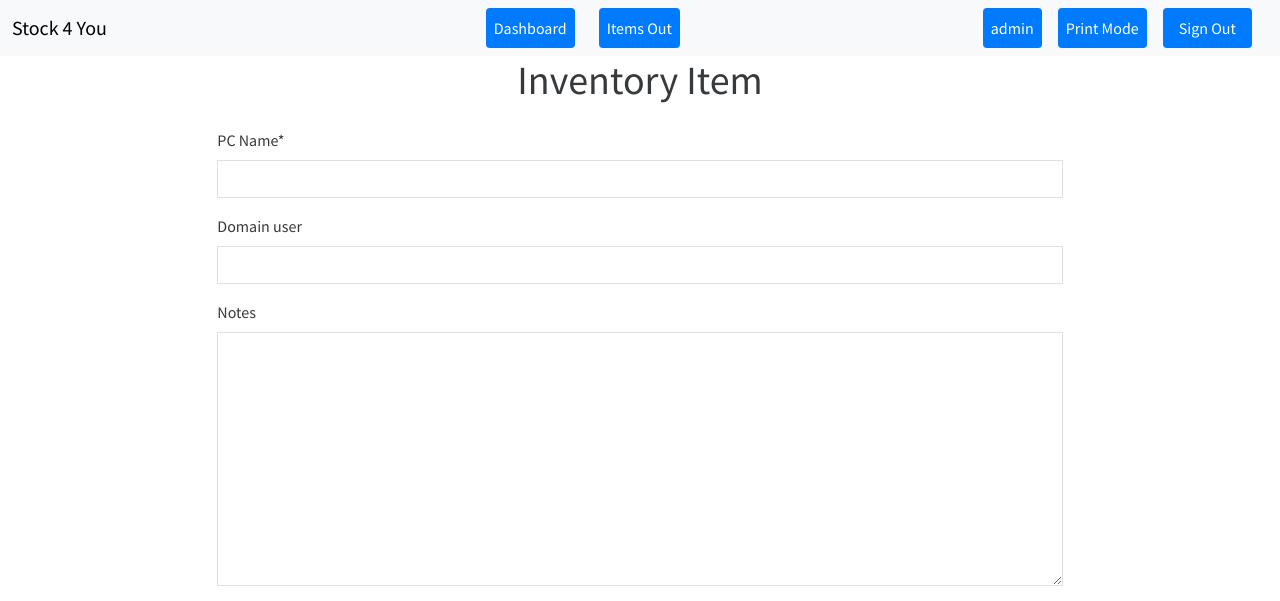
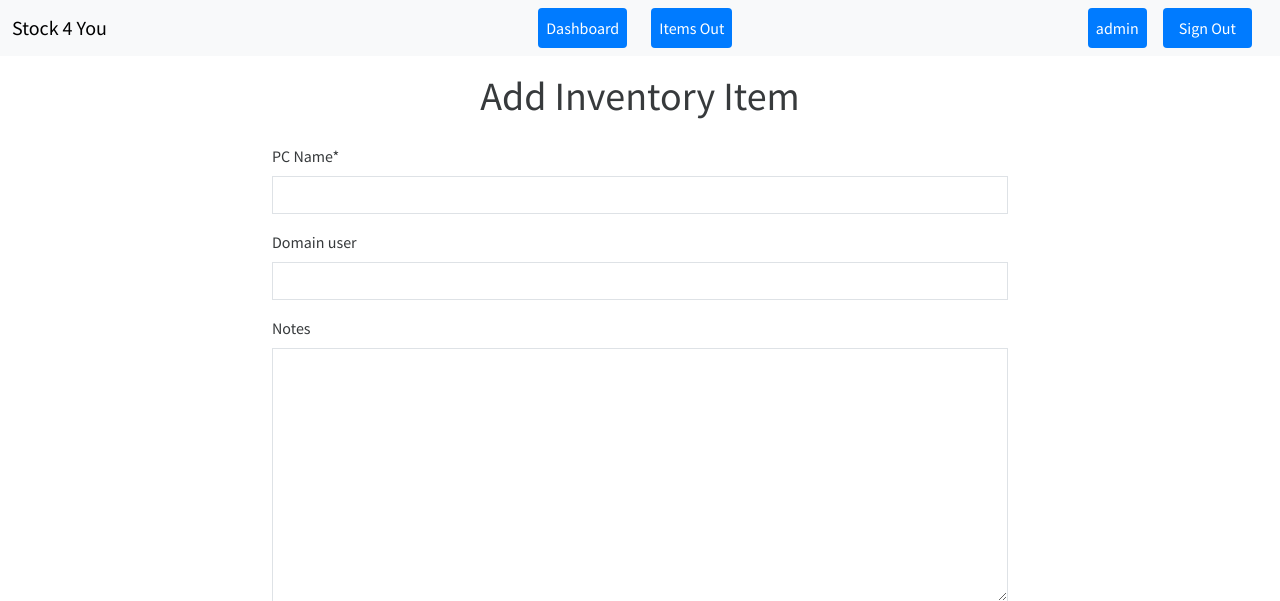
Before and after one commit to kcurt123/CIS281, a Django app: page /add-item/ in a window 1280 px wide. Shown: the top 601 px of the page. Run offline with Django 5.2, Linux system fonts and the light colour scheme; a user stored in the database is signed in; data comes from the database, SQL or seed files in the repository; both versions use the stored data as it was after the commit; some libraries are stand-ins or nearby versions.

Commit message:
made print view button only viewable on dashboard and items out templates

```diff
--- a/inventory_management/inventory/templates/inventory/item_form.html
+++ b/inventory_management/inventory/templates/inventory/item_form.html
@@ -11,7 +11,7 @@
 {% block content %}
 <div class="container mt-3">
     <div class="text-center mb-4">
-        <h1>Inventory Item</h1>
+        <h1>Add Inventory Item</h1>
     </div>
 
     <!--<div class="row justify-content-center">
--- a/inventory_management/inventory/templates/inventory/navagation.html
+++ b/inventory_management/inventory/templates/inventory/navagation.html
@@ -24,9 +24,11 @@
                     <li class="nav-item me-3">
                         <a class="nav-link" href="#">{{ user.username }}</a>
                     </li>
+                    {% if show_print_button %}
                     <li class="nav-item me-3">
-                        <a href="{{ request.path }}?print=true" class="btn btn-primary nav-link">Print Mode</a>
+                        <a href="{{ request.path }}?print=true" class="btn btn-primary nav-link">Print View</a>
                     </li>
+                    {% endif %}
                     <li class="nav-item me-3">
                         <form action="{% url 'logout' %}" method="post" style="display: inline;">
                             {% csrf_token %}
@@ -44,4 +46,4 @@
             </ul>
         </div>
     </div>
-</nav
+</nav>
--- a/inventory_management/inventory/views.py
+++ b/inventory_management/inventory/views.py
@@ -55,7 +55,8 @@
         return render(request, 'inventory/dashboard.html', {
             'items': items,
             'search_query': search_query,
-            'next_sort_order': 'desc' if sort_order == 'asc' else 'asc'
+            'next_sort_order': 'desc' if sort_order == 'asc' else 'asc',
+            'show_print_button': True
         })
 
 
@@ -210,7 +211,8 @@
     return render(request, 'inventory/checked_out_items.html', {
         'checkouts': checkouts,
         'search_query': search_query,
-        'next_sort_order': 'desc' if sort_order == 'asc' else 'asc'
+        'next_sort_order': 'desc' if sort_order == 'asc' else 'asc',
+        'show_print_button': True
     })
 
 
```
Also changed, not shown: inventory_management/db.sqlite3.
